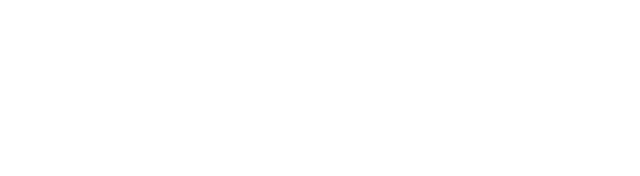
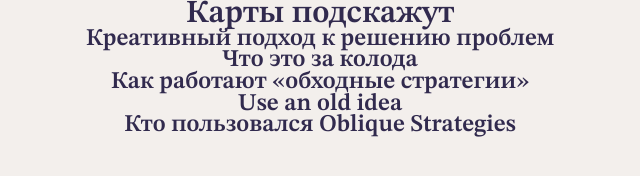
Before and after one commit to olga-rks/karty-podskazhut, a plain HTML site: page index.html in a window 1280 px wide. Shown: the whole page, without its empty margins (320-960 px from the left). Drawn offline with Linux system fonts and the light colour scheme.

Commit message:
Сделать шаг_1 - CSS переменные. Шаг_2 - Базовая настройка CSS переменных и повторяющихся элементов

```diff
--- a/index.html
+++ b/index.html
@@ -12,8 +12,16 @@
     <link rel="stylesheet" href="./styles/style.css" />
   </head>
   <body class="page theme_dark">
-    <header class="header"></header>
-    <main class="content content-section"></main>
+    <header class="header">
+      <h1 class="heading content-section">Карты подскажут</h1>
+    </header>
+    <main class="content content-section">
+      <h2 class="heading">Креативный подход к решению проблем</h2>
+      <h2 class="heading">Что это за колода</h2>
+      <h2 class="heading">Как работают «обходные стратегии»</h2>
+      <h2 class="heading">Use an old idea</h2>
+      <h2 class="heading">Кто пользовался Oblique Strategies</h2>
+    </main>
     <footer class="footer"></footer>
 
     <!-- Раскомментируйте строчку ниже, когда вёрстка будет готова. Если вы назвали все классы. как нужно, переключатель темы будет работать -->
--- a/styles/style.css
+++ b/styles/style.css
@@ -1,3 +1,11 @@
+:root {
+  --bg-color: #F3EFEC;
+  --text-color: #312A4E;
+  --accent-color: #FFAB6B;
+  --main-font: Raleway;
+  --accent-font: 'STIX Two Text';
+}
+
 *,
 *::before,
 *::after {
@@ -7,6 +15,9 @@
 .page {
   min-inline-size: 360px;
   margin: 0;
+  background-color: var(--bg-color);
+  color: var(--text-color);
+  font-family: var(--main-font);
 }
 
 p,
@@ -20,3 +31,18 @@ li,
 figure {
   margin: 0;
 }
+
+.heading {
+  font-family: var(--accent-font);
+  line-height: .9em;
+  font-weight: 600;
+  text-align: center;
+}
+
+.theme_dark {}
+.header {}
+.content {}
+.content-section {
+  padding: 0 5vi;
+}
+.footer {}
```
